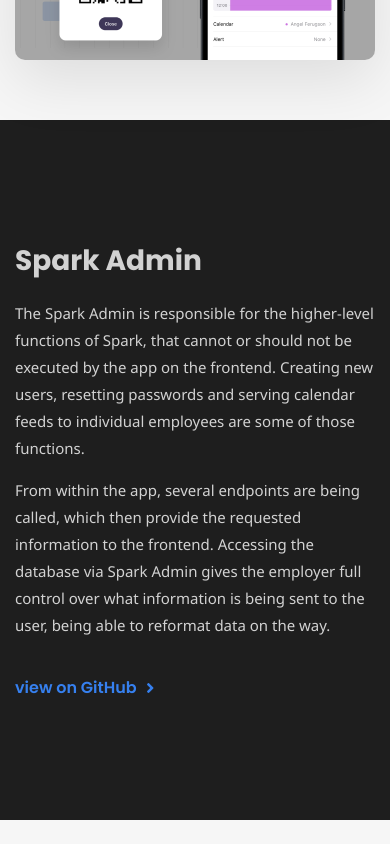
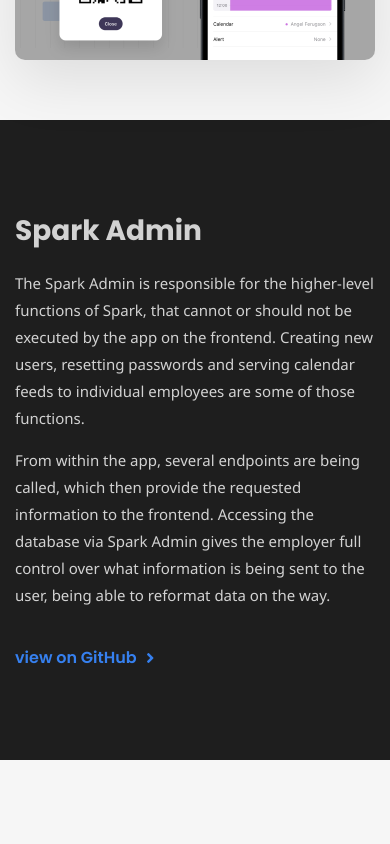
Before and after one commit to robvanbakel/portfolio, a Vue app: page /spark in a window 390 px wide. Shown: the part 3400-4244 px from the top of the page. Built offline with nearby package versions, Linux system fonts and the light colour scheme.

Commit message:
CSS fix for Spark Admin section padding

```diff
--- a/src/assets/styles/main.css
+++ b/src/assets/styles/main.css
@@ -623,6 +623,7 @@
 @media (max-width: 840px) {
   section#spark-admin-code .text-wrapper {
     width: 100%;
+    padding: 90px 0;
   }
 }
 section#spark-admin-code .text-wrapper h3 {
--- a/src/assets/styles/main.scss
+++ b/src/assets/styles/main.scss
@@ -624,9 +624,10 @@
   .text-wrapper {
     color: #d2d2d2;
     width: 380px;
-    padding: 120px 0;
+    padding: gap(8) 0;
     @media (max-width: $breakpoint) {
       width: 100%;
+      padding: gap(6) 0;
     }
     h3 {
       font-size: 28px;
```
